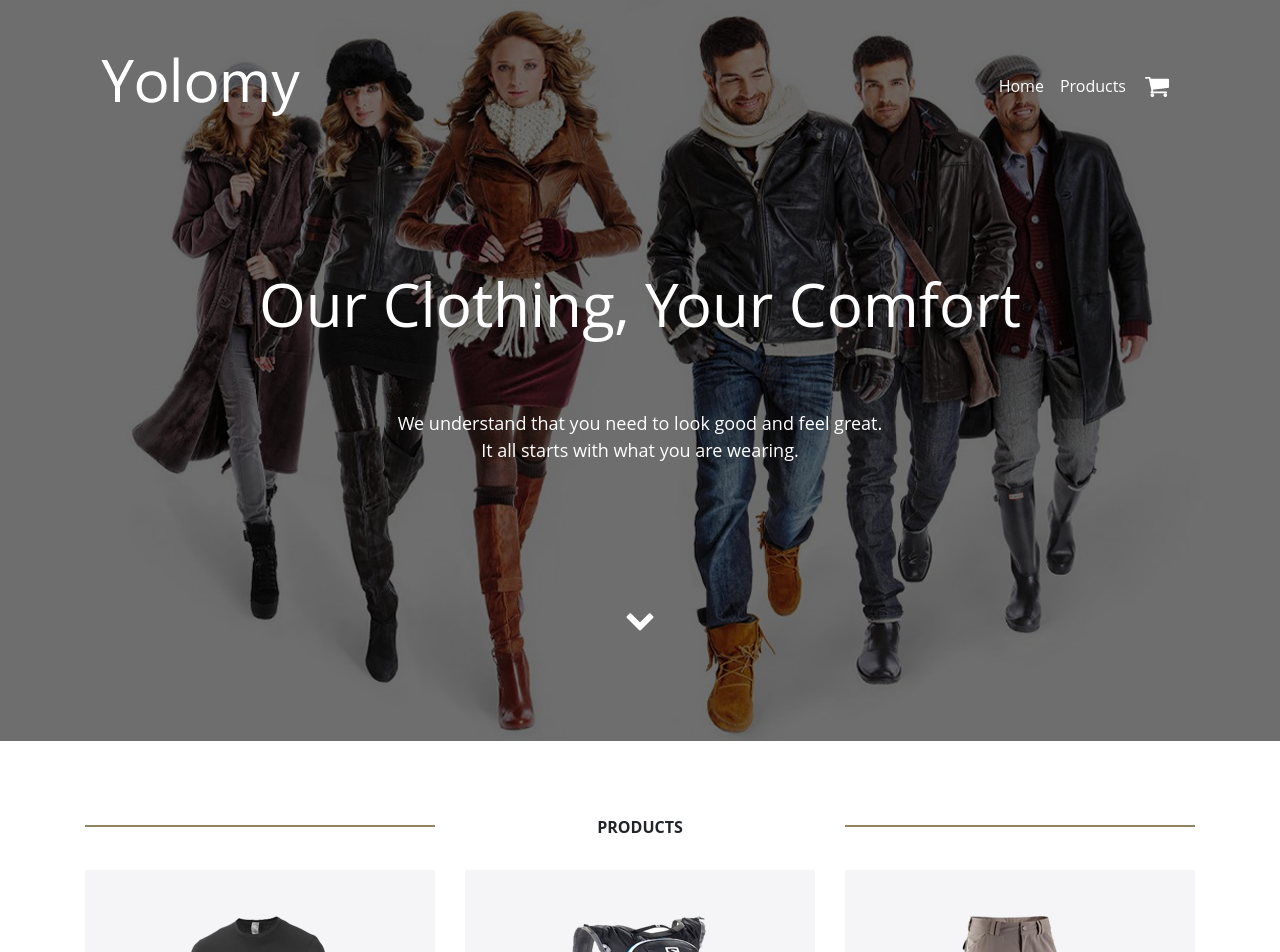
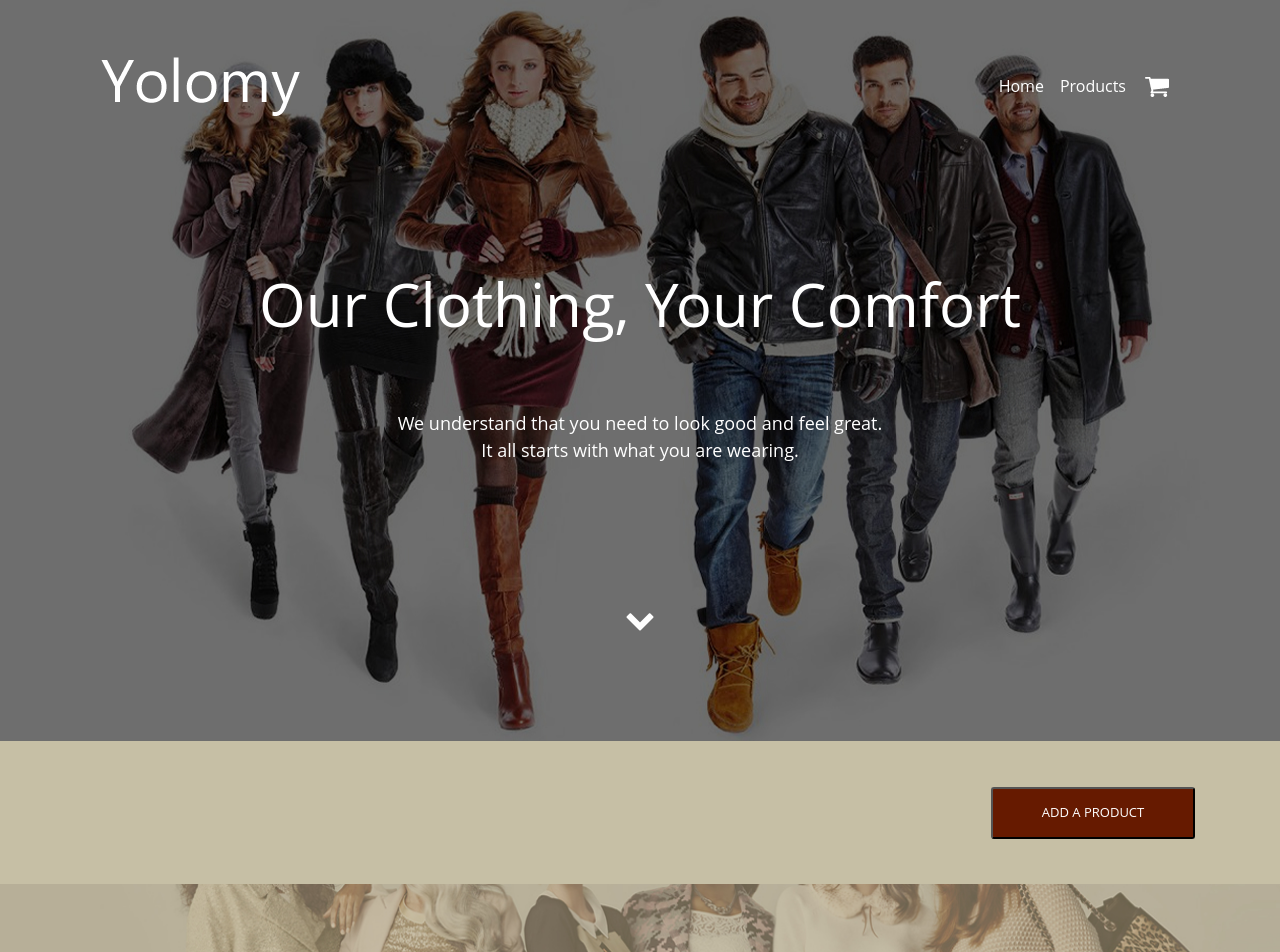
Before and after one commit to C-ollo/yolomy, a React (Create React App) app: page / in a window 1280 px wide. Shown: the top 952 px of the page. Built offline with nearby package versions, Linux system fonts and the light colour scheme.

Commit message:
add product control

```diff
--- a/package.json
+++ b/package.json
@@ -6,6 +6,7 @@
     "@testing-library/jest-dom": "^5.17.0",
     "@testing-library/react": "^13.4.0",
     "@testing-library/user-event": "^13.5.0",
+    "axios": "^1.5.0",
     "react": "^18.2.0",
     "react-dom": "^18.2.0",
     "react-scripts": "5.0.1",
--- /dev/null
+++ b/src/components/AddProduct.js
@@ -0,0 +1,25 @@
+import React from 'react';
+import '../styles/AddProduct.css';
+
+function AddProduct() {
+   return (
+       <React.Fragment>
+           <div className="section-2">
+               <div className="container">
+                   <div className="row">
+                       <div className="col-sm-12 col-12 col-md-6"></div>
+                       <div className="col-sm-12 col-12 col-md-6">
+                           <div className="float-md-right">
+                               {/* {addProductButton} */}
+                               <button className="see-all-products text-center mx-auto"> Add a Product </button>
+                           </div>
+                       </div>
+
+                   </div>
+               </div>
+           </div>
+       </React.Fragment>
+   )
+}
+
+export default AddProduct
--- a/src/components/App.js
+++ b/src/components/App.js
@@ -4,13 +4,14 @@ import Header from './Header';
 import AboutUs from './AboutUs';
 import Footer from './Footer';
 import ProductList from './ProductList';
+import ProductControl from './ProductControl';
 
 function App() {
  return (
     <React.Fragment>
       <div className="container-fluid">
         <Header/>
-        <ProductList/>
+        <ProductControl/>
         <AboutUs />
         <Footer />
       </div>
--- /dev/null
+++ b/src/components/ProductControl.js
@@ -0,0 +1,19 @@
+import React, { Component } from 'react';
+import ProductList from './ProductList';
+import AddProduct from './AddProduct';
+
+class ProductControl extends Component {
+   constructor(props){
+       super(props);
+       this.state ={}
+   }
+   render() {
+       return (
+           <React.Fragment>
+            <AddProduct/>
+           </React.Fragment>
+       )
+   }
+}
+
+export default ProductControl
--- /dev/null
+++ b/src/styles/AddProduct.css
@@ -0,0 +1,35 @@
+.section-2 {
+
+    height: 143px;
+
+    background-color: #c6bfa5;
+
+    }
+
+    .see-all-products{
+
+    width: 204px;
+
+    height: 52px;
+
+    margin-top: 46px;
+
+    background-color: #661a00;
+
+    font-size: 13px;
+
+    text-transform: uppercase;
+
+    color: #ffffff;
+
+    /* padding-top: 16px; */
+
+    border-radius:3px;
+
+    -o-border-radius: 3px;
+
+    -moz-border-radius: 3px;
+
+    -webkit-border-radius:3px;
+
+    }
```
Also changed, not shown: 1 other file (tests, documents, lock files or other folders).
